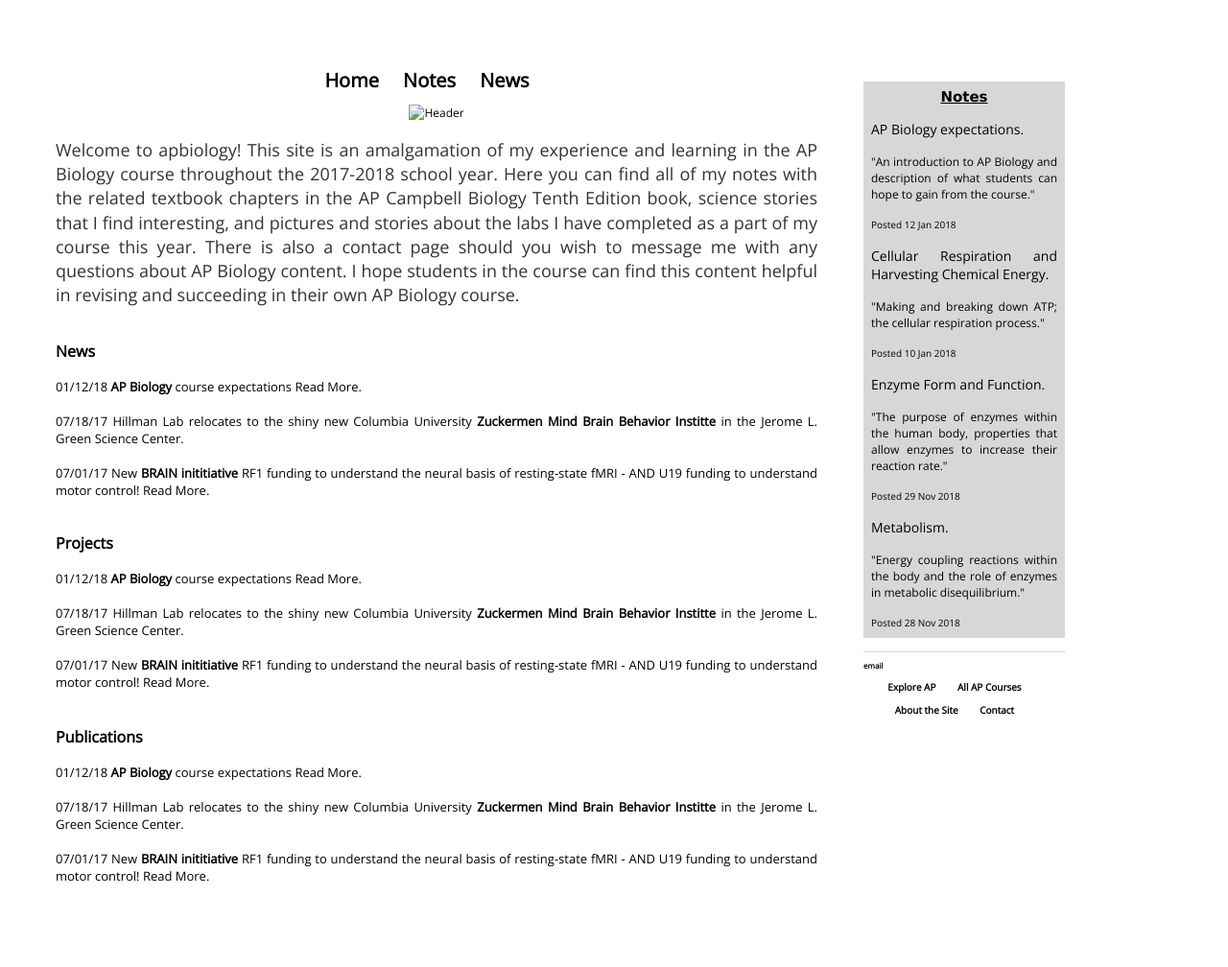
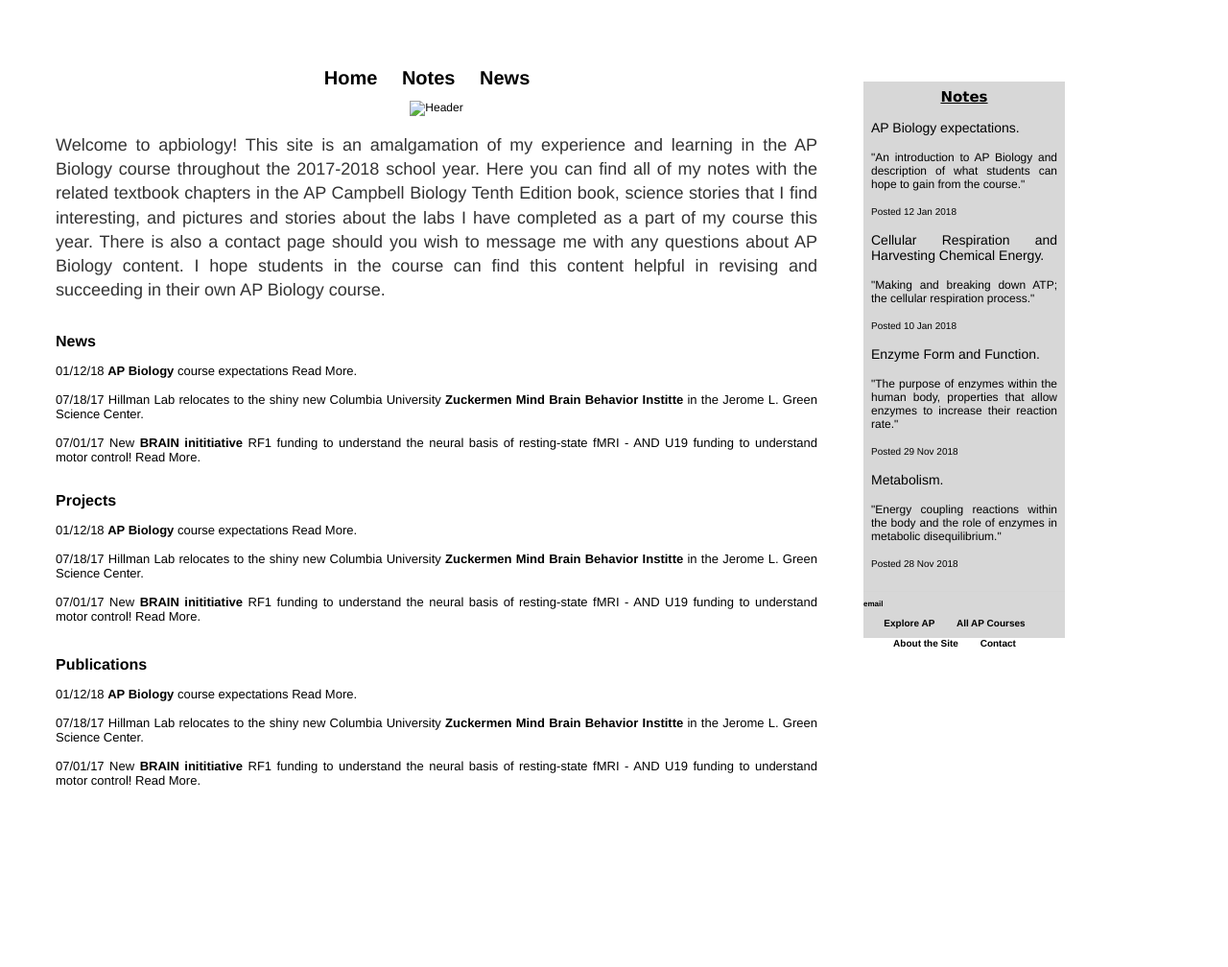
Before and after one commit to meganscarlett/meganscarlett.github.io, a Jekyll site: the page built from index.html, in a window 1280 px wide. Shown: the whole page at 96% size. Built offline with Jekyll 4.4.1, drawn with Linux system fonts in a browser that asks for light colours.

Commit message:
Update main.css

```diff
--- a/css/main.css
+++ b/css/main.css
@@ -1,11 +1,11 @@
 body {
-  font-family: 'Open Sans', serif;
+  font-family: 'Helvetica Neue', serif;
   font-size: 12px;
   padding: 50px;
   padding-right: 420px;
 }
 nav ul, footer ul {
-    font-family: 'Open Sans', sans-serif;
+    font-family: 'Helvetica Neue', sans-serif;
     padding: 0px;
     list-style: none;
     font-weight: bold;
```
